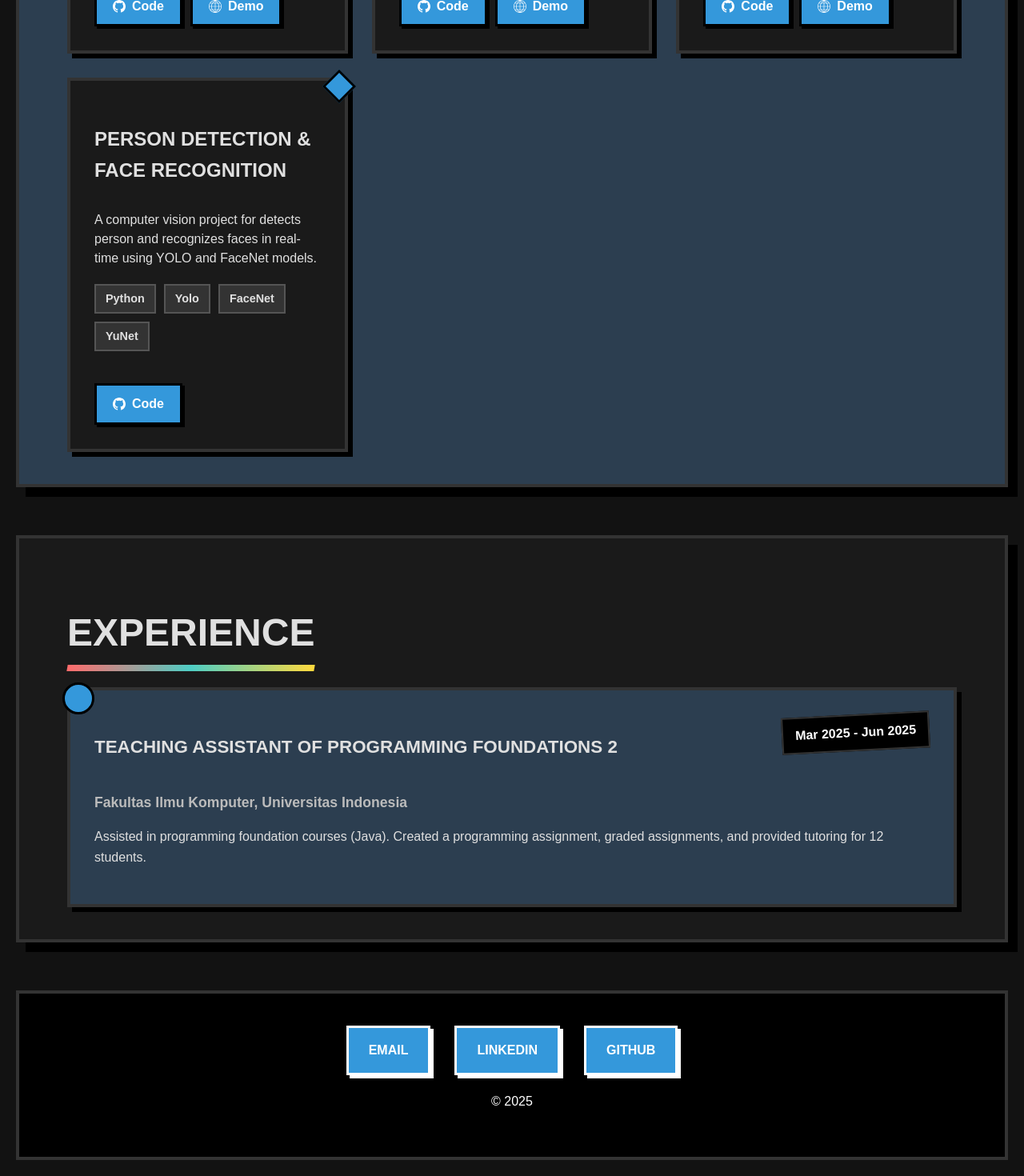
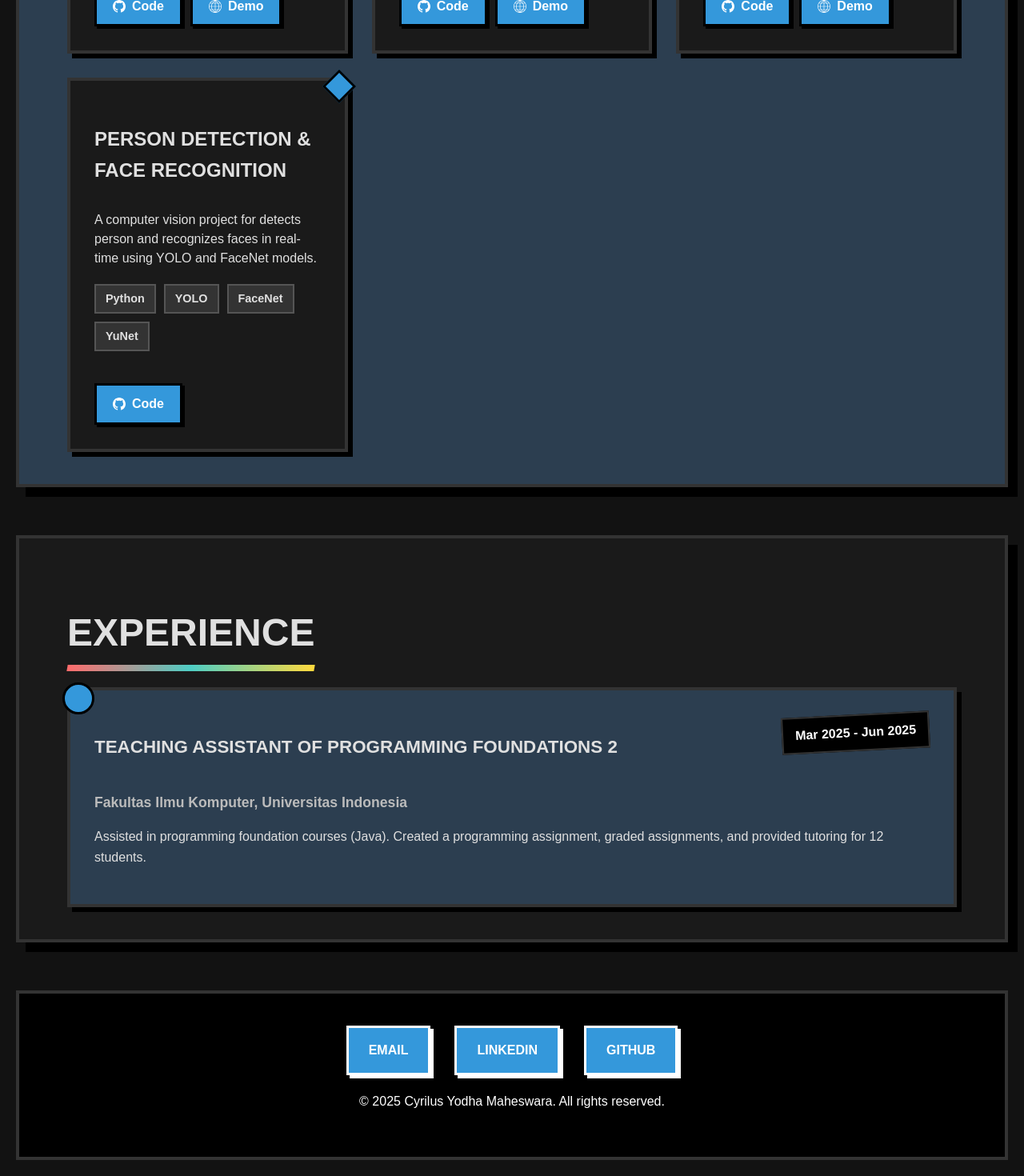
Before and after one commit to yodh4/portofolio, a Next.js app: page / in a window 1280 px wide. Shown: the part 1732-3202 px from the top of the page at 80% size. Built offline with nearby package versions, Linux system fonts and the light colour scheme.

Commit message:
Add linkedin

```diff
--- a/src/app/page.tsx
+++ b/src/app/page.tsx
@@ -81,7 +81,7 @@ const portfolioData: PortfolioData = {
       title: "Person Detection & Face Recognition",
       description: `
       A computer vision project for detects person and recognizes faces in real-time using YOLO and FaceNet models.`,
-      tech: ["Python", "Yolo", "FaceNet", "YuNet"],
+      tech: ["Python", "YOLO", "FaceNet", "YuNet"],
       code: "https://github.com/narendradzulqarnain/robot-uas",
       demo: "#",
     },
@@ -98,10 +98,10 @@ const portfolioData: PortfolioData = {
   ],
   contact: {
     email: "cyrilusyodha@gmail.com",
-    linkedin: "https://linkedin.com/in/yourprofile",
+    linkedin: "https://www.linkedin.com/in/cyrilus-yodha-maheswara-b8b565371/",
     github: "https://github.com/yodh4"
   },
-  copyright: `© ${new Date().getFullYear()}`,
+  copyright: `© ${new Date().getFullYear()} Cyrilus Yodha Maheswara. All rights reserved.`,
 };
 
 // --- Reusable Typed Components ---
```
